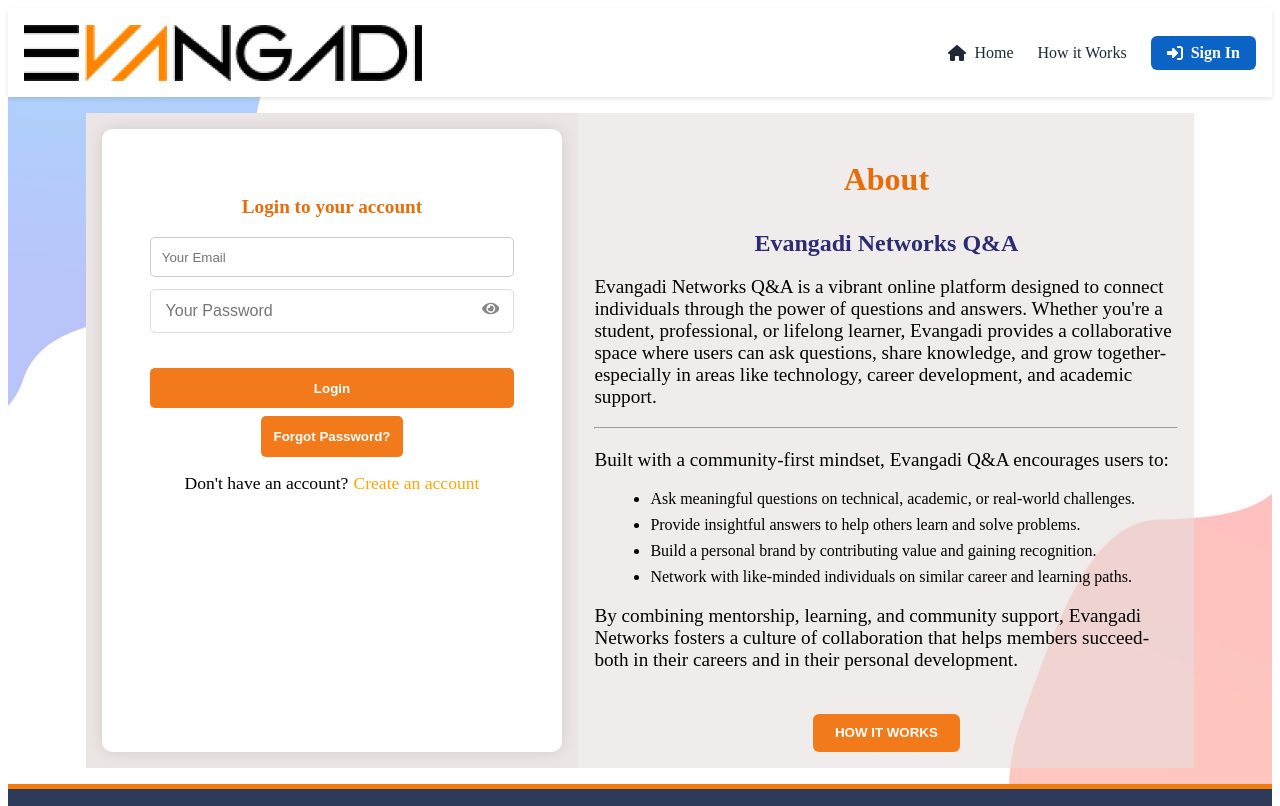
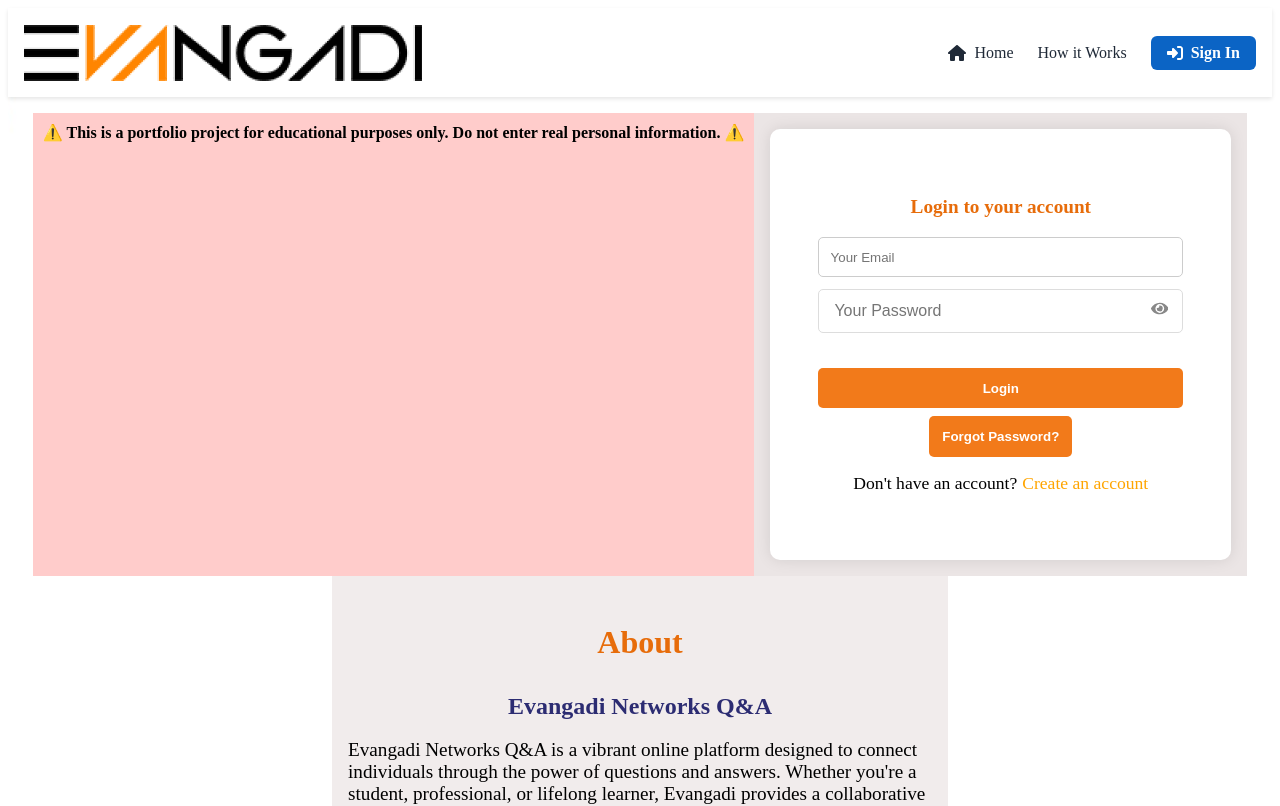
Before and after one commit to Biruk-25/Evangadi-Forum, a React (Vite) app: page /login in a window 1280 px wide. Shown: the top 806 px of the page. Built offline with nearby package versions, Linux system fonts and the light colour scheme.

Commit message:
login alert

```diff
--- a/src/pages/LoginPage/LoginPage.jsx
+++ b/src/pages/LoginPage/LoginPage.jsx
@@ -70,6 +70,20 @@
     <div className={styles.loginContainer}
     style={{ backgroundImage: `url(${bg})` }}
   >
+    {/* ALERT BANNER */}
+
+     <div
+      style={{
+        backgroundColor: '#ffcccb',
+        color: 'black',
+        padding: '10px',
+        textAlign: 'center',
+        fontWeight: 'bold',
+      }}
+    >
+      ⚠️ This is a portfolio project for educational purposes only. Do not enter real personal information. ⚠️
+    </div>
+      {/* existing modal */}
 
       <MessageModal
         show={modal.show}
```
Also changed, not shown: src/pages/QuestionDetailPage/QuestionDetailPage.jsx (+1 -9 lines), 2 other files (tests, documents, lock files or other folders).
